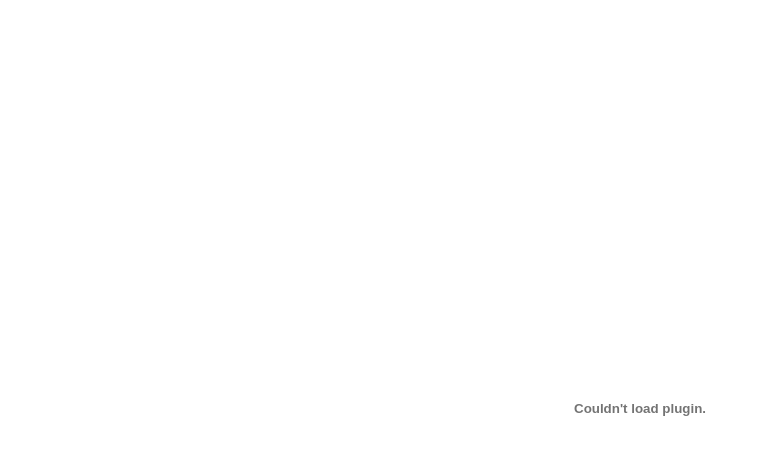
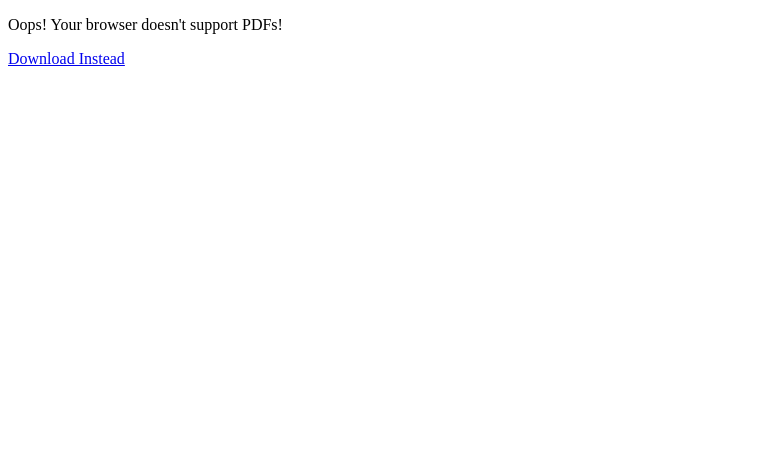
Before and after one commit to naroden-org/www-naroden-org, a Next.js app: page /docs/privacy-policy in a window 1280 px wide. Shown: the top 454 px of the page, without its empty margins (0-760 px from the left). Built offline with nearby package versions, Linux system fonts and the light colour scheme.

Commit message:
update pages

```diff
--- a/app/docs/privacy-policy/page.js
+++ b/app/docs/privacy-policy/page.js
@@ -4,6 +4,10 @@
 
 export default function PrivacyPolicy() {
   return (
-    <object data="/documents/privacy_policy.pdf" className="document" />
+    <object data='/documents/privacy_policy.pdf' className="document">
+        <p>Oops! Your browser doesn't support PDFs!</p>
+        <p><a href="/documents/privacy_policy.pdf">Download Instead</a></p>
+    </object>
+
   )
 }
```
